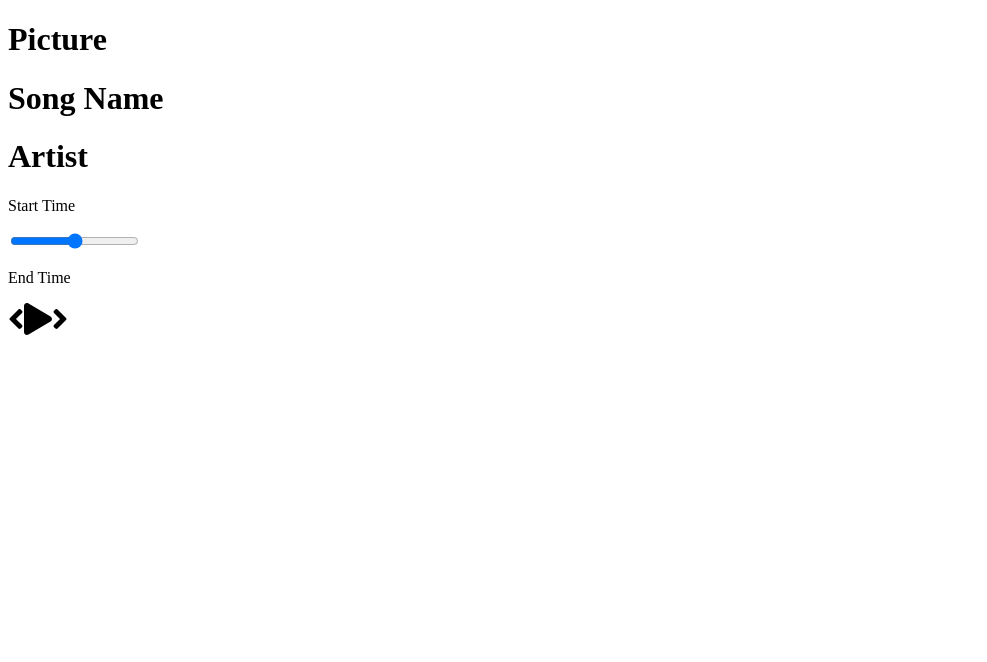
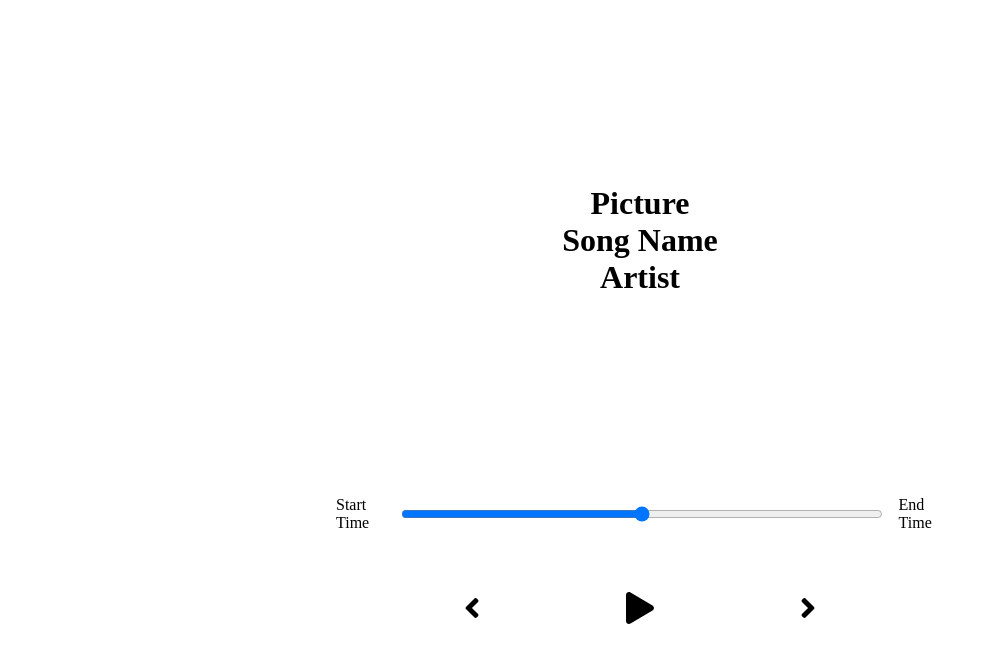
Before and after one commit to JeranDev/react-player, a React (Create React App) app: page / in a window 1280 px wide. Shown: the top 662 px of the page, without its empty margins (0-987 px from the left). Built offline with nearby package versions, Linux system fonts and the light colour scheme.

Commit message:
add basic styling

```diff
--- a/src/App.js
+++ b/src/App.js
@@ -1,4 +1,5 @@
 import React from 'react'
+import './styles/app.min.css'
 import Player from './components/Player'
 import Song from './components/Song'
 
--- /dev/null
+++ b/src/styles/_player.scss
@@ -0,0 +1,33 @@
+.player {
+  min-height: 20vh;
+  display: flex;
+  flex-direction: column;
+  align-items: center;
+  justify-content: space-between;
+}
+
+.time-control {
+  width: 50%;
+  display: flex;
+
+  input {
+    width: 100%;
+    padding: 1rem 2rem;
+  }
+
+  p {
+    padding: 1rem;
+  }
+}
+
+.play-control {
+  display: flex;
+  justify-content: space-between;
+  align-items: center;
+  padding: 1rem;
+  width: 30%;
+
+  svg {
+    cursor: pointer;
+  }
+}
--- /dev/null
+++ b/src/styles/_song.scss
@@ -0,0 +1,7 @@
+.song-container {
+  min-height: 60vh;
+  display: flex;
+  flex-direction: column;
+  align-items: center;
+  justify-content: center;
+}
--- a/src/styles/app.min.css
+++ b/src/styles/app.min.css
@@ -1 +1 @@
-*{margin:0;padding:0;-webkit-box-sizing:border-box;box-sizing:border-box}
+*{margin:0;padding:0;-webkit-box-sizing:border-box;box-sizing:border-box}.song-container{min-height:60vh;display:-webkit-box;display:-ms-flexbox;display:flex;-webkit-box-orient:vertical;-webkit-box-direction:normal;-ms-flex-direction:column;flex-direction:column;-webkit-box-align:center;-ms-flex-align:center;align-items:center;-webkit-box-pack:center;-ms-flex-pack:center;justify-content:center}.player{min-height:20vh;display:-webkit-box;display:-ms-flexbox;display:flex;-webkit-box-orient:vertical;-webkit-box-direction:normal;-ms-flex-direction:column;flex-direction:column;-webkit-box-align:center;-ms-flex-align:center;align-items:center;-webkit-box-pack:justify;-ms-flex-pack:justify;justify-content:space-between}.time-control{width:50%;display:-webkit-box;display:-ms-flexbox;display:flex}.time-control input{width:100%;padding:1rem 2rem}.time-control p{padding:1rem}.play-control{display:-webkit-box;display:-ms-flexbox;display:flex;-webkit-box-pack:justify;-ms-flex-pack:justify;justify-content:space-between;-webkit-box-align:center;-ms-flex-align:center;align-items:center;padding:1rem;width:30%}.play-control svg{cursor:pointer}
--- a/src/styles/app.scss
+++ b/src/styles/app.scss
@@ -3,3 +3,6 @@
   padding: 0;
   box-sizing: border-box;
 }
+
+@import './song';
+@import './player';
```
Also changed, not shown: 1 other file (tests, documents, lock files or other folders).
